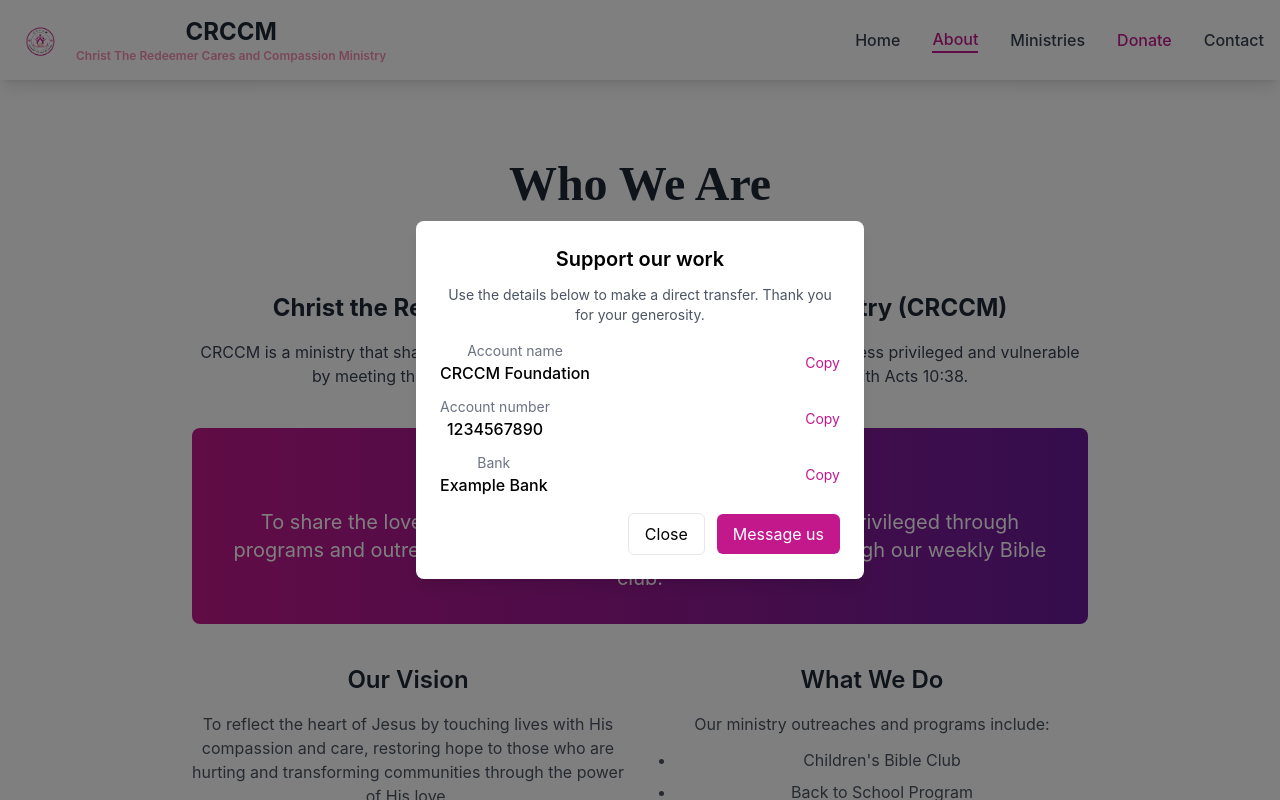
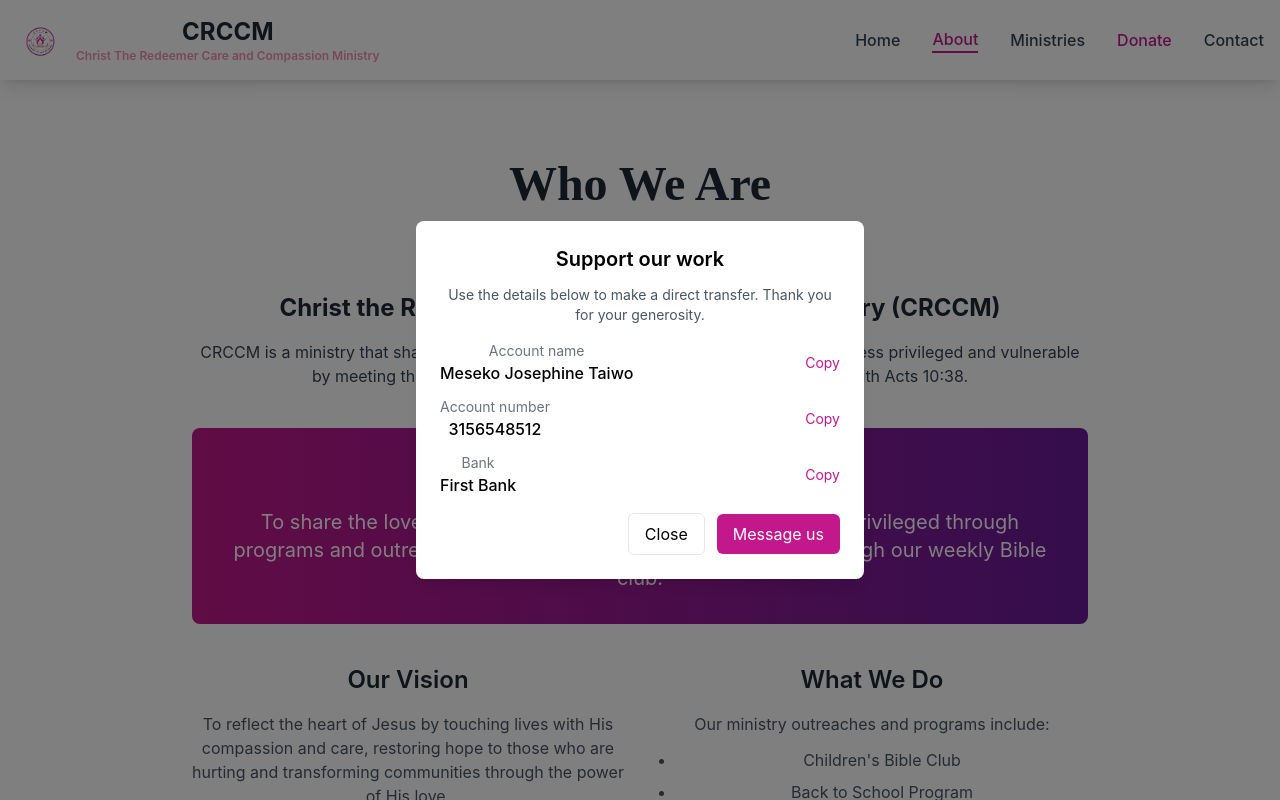
Before and after one commit to Aboki008/CRCMM-WEBSITE, a React (Create React App) app: page /about in a window 1280 px wide. Both pictures are taken after a click on the button "Donate". Shown: the top 800 px of the page. Built offline with nearby package versions, Linux system fonts and the light colour scheme.

Commit message:
Your message

```diff
--- a/src/App.js
+++ b/src/App.js
@@ -1,4 +1,4 @@
-import React from 'react';
+import React, { useEffect } from 'react';
 import { BrowserRouter as Router, Routes, Route } from 'react-router-dom';
 import Header from './components/Header';
 import Footer from './components/Footer';
@@ -6,8 +6,17 @@ import Home from './pages/Home';
 import AboutPage from './pages/AboutPage';
 import MinistriesPage from './pages/MinistriesPage';
 import EventsPage from './pages/EventsPage';
-import ContactPage from './pages/ContactPage';
 import './App.css';
+
+const WhatsAppRedirect = () => {
+  const whatsappNumber = '2348033059716';
+
+  useEffect(() => {
+    window.location.href = `https://wa.me/${whatsappNumber}`;
+  }, []);
+
+  return null;
+};
 
 function App() {
   return (
@@ -20,7 +29,7 @@ function App() {
             <Route path="/about" element={<AboutPage />} />
             <Route path="/ministries" element={<MinistriesPage />} />
             <Route path="/events" element={<EventsPage />} />
-            <Route path="/contact" element={<ContactPage />} />
+            <Route path="/contact" element={<WhatsAppRedirect />} />
           </Routes>
         </main>
         <Footer />
--- a/src/components/About.js
+++ b/src/components/About.js
@@ -35,7 +35,7 @@ const About = () => {
             </h2>
             <div className="w-20 h-1 bg-gradient-to-r from-primary to-accent mx-auto mb-6"></div>
             <p className="text-lg text-gray-700 mb-6 leading-relaxed max-w-2xl mx-auto">
-              Christ the Redeemer Cares and Compassion Ministry (CRCCM) shares the love of Christ with orphans, widows,
+              Christ the Redeemer Care and Compassion Ministry (CRCCM) shares the love of Christ with orphans, widows,
               children and the less privileged by meeting their spiritual, physical and emotional needs in accordance
               with Acts 10:38.
             </p>
--- a/src/components/DonationsModal.js
+++ b/src/components/DonationsModal.js
@@ -33,7 +33,7 @@ const DonationsModal = ({ isOpen, onClose, whatsappNumber = '2348033059716' }) =
           <div className="flex items-center justify-between">
             <div>
               <div className="text-sm text-gray-500">Account name</div>
-              <div className="font-medium">CRCCM Foundation</div>
+              <div className="font-medium">Meseko Josephine Taiwo</div>
             </div>
             <button onClick={() => copy('CRCCM Foundation')} className="text-primary text-sm">Copy</button>
           </div>
@@ -41,7 +41,7 @@ const DonationsModal = ({ isOpen, onClose, whatsappNumber = '2348033059716' }) =
           <div className="flex items-center justify-between">
             <div>
               <div className="text-sm text-gray-500">Account number</div>
-              <div className="font-medium">1234567890</div>
+              <div className="font-medium">3156548512</div>
             </div>
             <button onClick={() => copy('1234567890')} className="text-primary text-sm">Copy</button>
           </div>
@@ -49,7 +49,7 @@ const DonationsModal = ({ isOpen, onClose, whatsappNumber = '2348033059716' }) =
           <div className="flex items-center justify-between">
             <div>
               <div className="text-sm text-gray-500">Bank</div>
-              <div className="font-medium">Example Bank</div>
+              <div className="font-medium">First Bank</div>
             </div>
             <button onClick={() => copy('Example Bank')} className="text-primary text-sm">Copy</button>
           </div>
--- a/src/components/Header.js
+++ b/src/components/Header.js
@@ -24,7 +24,7 @@ const Header = () => {
             />
             <div>
               <h1 className="text-2xl font-bold text-gray-800">CRCCM</h1>
-              <p className="text-xs text-secondary font-semibold">Christ The Redeemer Cares and Compassion Ministry</p>
+              <p className="text-xs text-secondary font-semibold">Christ The Redeemer Care and Compassion Ministry</p>
             </div>
           </Link>
 
--- a/src/pages/AboutPage.js
+++ b/src/pages/AboutPage.js
@@ -13,7 +13,7 @@ const AboutPage = () => {
           <div className="prose prose-lg max-w-none space-y-10">
             <section>
               <h2 className="text-2xl font-bold text-gray-800 mb-4">
-                Christ the Redeemer Cares and Compassion Ministry (CRCCM)
+                Christ the Redeemer Care and Compassion Ministry (CRCCM)
               </h2>
               <p className="text-gray-700 mb-4">
                 CRCCM is a ministry that shares the love of Christ with orphans, widows, children, the less privileged
--- a/src/pages/ContactPage.js
+++ /dev/null
@@ -1,35 +0,0 @@
-import React from 'react';
-
-const ContactPage = () => {
-  return (
-    <div>
-      <header className="py-12 bg-white">
-        <div className="container mx-auto px-4 text-center">
-          <h1 className="text-4xl font-bold">Contact Us</h1>
-          <p className="text-gray-600 mt-4">We'd love to hear from you — reach out with any questions or prayer requests.</p>
-        </div>
-      </header>
-      <main className="py-12">
-        <div className="container mx-auto px-4 max-w-2xl">
-          <form className="bg-white p-8 rounded-lg shadow">
-            <label className="block mb-4">
-              <span className="text-gray-700">Name</span>
-              <input className="mt-1 block w-full rounded border-gray-300" type="text" name="name" />
-            </label>
-            <label className="block mb-4">
-              <span className="text-gray-700">Email</span>
-              <input className="mt-1 block w-full rounded border-gray-300" type="email" name="email" />
-            </label>
-            <label className="block mb-4">
-              <span className="text-gray-700">Message</span>
-              <textarea className="mt-1 block w-full rounded border-gray-300" name="message" rows="5"></textarea>
-            </label>
-            <button type="submit" className="bg-primary text-white px-6 py-2 rounded font-semibold">Send Message</button>
-          </form>
-        </div>
-      </main>
-    </div>
-  );
-};
-
-export default ContactPage;
```
